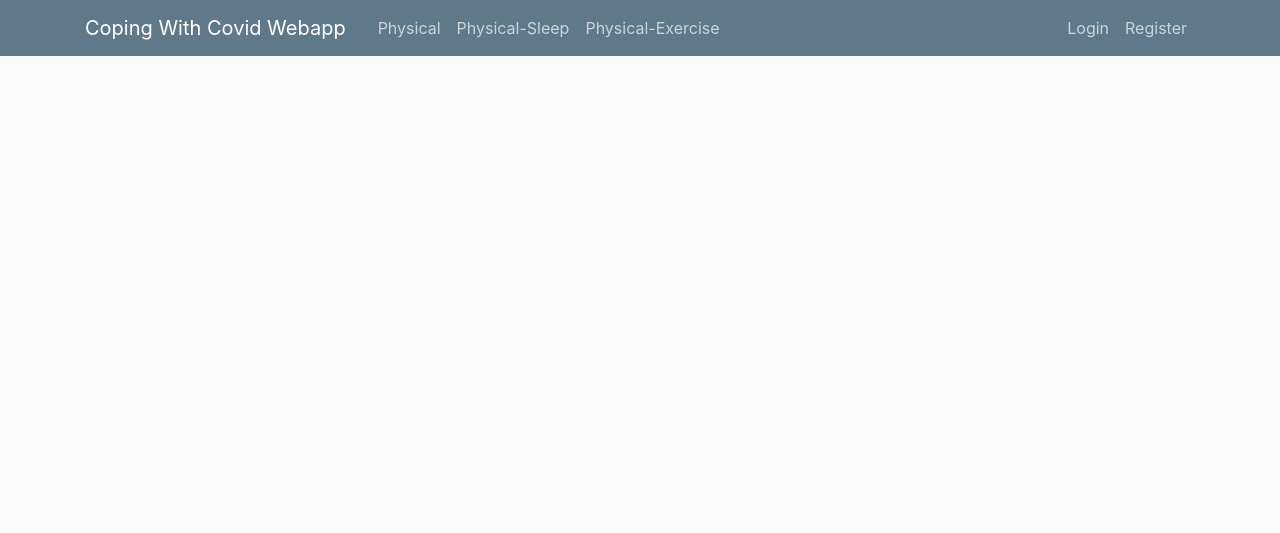
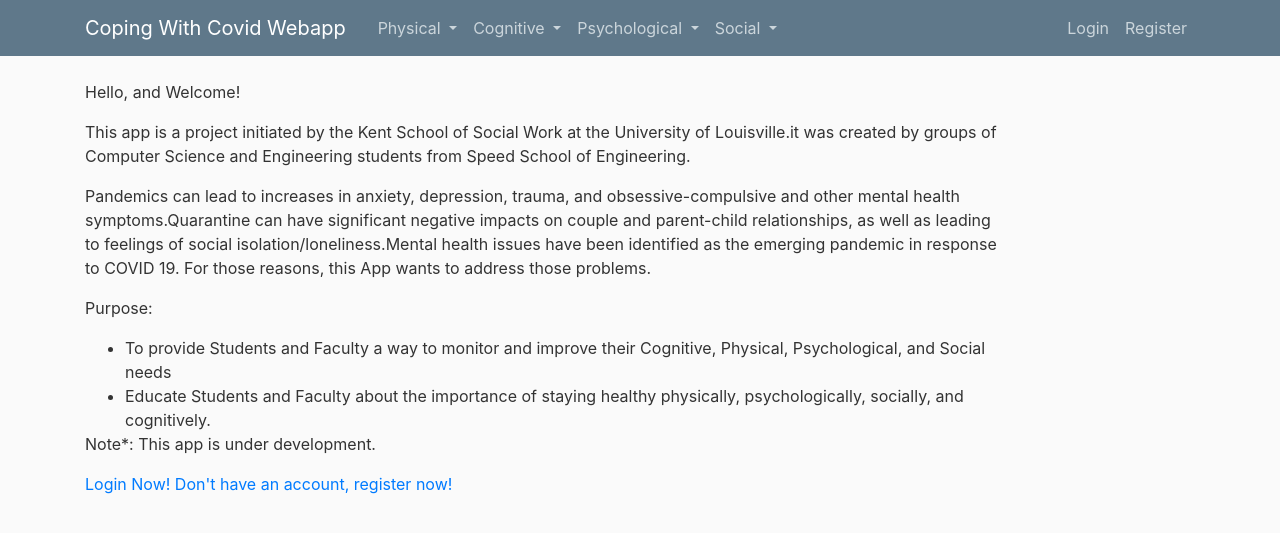
Before and after one commit to lamiku01/HTML_CopingWithCovid, a Django app: page / in a window 1280 px wide. Shown: the top 533 px of the page. Run offline with Django 3.2, Linux system fonts and the light colour scheme; some libraries are stand-ins or nearby versions.

Commit message:
added filler login page; added content

```diff
--- a/CopingWithCovid/CopingWithCovid/urls.py
+++ b/CopingWithCovid/CopingWithCovid/urls.py
@@ -20,6 +20,7 @@ from users import views as user_views
 urlpatterns = [
     path('admin/', admin.site.urls),
     path('register/', user_views.register),
-    path('', include('physical.urls')),
+    path('login/', user_views.login),
+    path('', user_views.home),
     path('physical/', include('physical.urls')),
 ]
--- a/CopingWithCovid/physical/templates/physical/base.html
+++ b/CopingWithCovid/physical/templates/physical/base.html
@@ -29,13 +29,48 @@
       </button>
       <div class="collapse navbar-collapse" id="navbarToggle">
         <div class="navbar-nav mr-auto">
-          <a class="nav-item nav-link" href="/physical">Physical</a>
-          <a class="nav-item nav-link" href="/physical/sleep">Physical-Sleep</a>
-          <a class="nav-item nav-link" href="/physical/exercise">Physical-Exercise</a>
+          <li class="nav-item dropdown">
+            <a class="nav-link dropdown-toggle" href="#" id="navbarDropdown" role="button" data-toggle="dropdown" aria-haspopup="true" aria-expanded="false">
+              Physical
+            </a>
+            <div class="dropdown-menu" aria-labelledby="navbarDropdown">
+              <a class="dropdown-item" href="/physical">Home</a>
+              <div class="dropdown-divider"></div>
+              <a class="dropdown-item" href="/physical/sleep">Sleep</a>
+              <a class="dropdown-item" href="/physical/exercise">Exercise</a>
+            </div>
+          </li>
+          <li class="nav-item dropdown">
+            <a class="nav-link dropdown-toggle" href="#" id="navbarDropdown" role="button" data-toggle="dropdown" aria-haspopup="true" aria-expanded="false">
+              Cognitive
+            </a>
+            <div class="dropdown-menu" aria-labelledby="navbarDropdown">
+              <a class="dropdown-item" href="#">Home</a>
+            </div>
+          </li>
+          <li class="nav-item dropdown">
+            <a class="nav-link dropdown-toggle" href="#" id="navbarDropdown" role="button" data-toggle="dropdown" aria-haspopup="true" aria-expanded="false">
+              Psychological
+            </a>
+            <div class="dropdown-menu" aria-labelledby="navbarDropdown">
+              <a class="dropdown-item" href="#">Home</a>
+              <div class="dropdown-divider"></div>
+            </div>
+          </li>
+          <li class="nav-item dropdown">
+            <a class="nav-link dropdown-toggle" href="#" id="navbarDropdown" role="button" data-toggle="dropdown" aria-haspopup="true" aria-expanded="false">
+              Social
+            </a>
+            <div class="dropdown-menu" aria-labelledby="navbarDropdown">
+              <a class="dropdown-item" href="#">Home</a>
+              <div class="dropdown-divider"></div>
+              <a class="dropdown-item" href="#">Communication</a>
+            </div>
+          </li>
         </div>
         <!-- Navbar Right Side -->
         <div class="navbar-nav">
-          <a class="nav-item nav-link" href="#">Login</a>
+          <a class="nav-item nav-link" href="/login">Login</a>
           <a class="nav-item nav-link" href="/register">Register</a>
         </div>
       </div>
--- a/CopingWithCovid/physical/templates/physical/home.html
+++ b/CopingWithCovid/physical/templates/physical/home.html
@@ -1,3 +1,16 @@
 {% extends "physical/base.html" %}
 {% block content %}
+<h1>Physical Health</h1>
+<p>Physical Health is related to one's body and how one is taking care of it. It can have a variety of impacts:</p>
+<ul>
+  <li>Decrease risk of diseases</li>
+  <li>Feel great</li>
+  <li>Look better</li>
+  <li>Sleep better</li>
+  <li>Live longer—up to five years according to the American Journal of Preventative Medicine!</li>
+  <li>Avoid injury</li>
+  <li>Increase mental health and social wellbeing</li>
+</ul>
+<p><br><b>Fact: </b>According to studies in the Lancet physical activity brings “a sense of purpose and value, a better quality of life, improved sleep, and reduced stress, as well as stronger relationships and social connectedness."</p>
+<p></p>
 {% endblock content %}
--- a/CopingWithCovid/physical/views.py
+++ b/CopingWithCovid/physical/views.py
@@ -1,9 +1,10 @@
 from django.shortcuts import render
 from django.http import HttpResponse
 
-# Create your views here.
+
+
 def home(request):
-	return render(request, 'physical/home.html', {'title': "Home"})
+	return render(request, 'physical/home.html', {'title': "Physical"})
 
 def sleep(request):
 	return render(request, 'physical/sleep.html', {'title': "Sleep"})
--- /dev/null
+++ b/CopingWithCovid/users/templates/users/home.html
@@ -0,0 +1,17 @@
+{% extends "physical/base.html" %}
+{% block content %}
+
+<p>Hello, and Welcome!</p>
+<p>This app is a project initiated by the Kent School of Social Work at the University of Louisville.it was created by groups of Computer Science and Engineering students from Speed School of Engineering.&nbsp;</p>
+<p>Pandemics can lead to increases in anxiety, depression, trauma, and obsessive-compulsive and other mental health symptoms.Quarantine can have significant negative impacts on couple and parent-child relationships, as well as leading to feelings of social isolation/loneliness.Mental health issues have been identified as the emerging pandemic in response to COVID 19. For those reasons, this App wants to address those problems.&nbsp;</p>
+<p>Purpose:</p>
+<ul>
+<li>To provide Students and Faculty a way to monitor and improve their Cognitive, Physical, Psychological, and Social needs</li>
+<li>Educate Students and Faculty about the importance of staying healthy physically, psychologically, socially, and cognitively.</li>
+</ul>
+<p>Note*: This app is under development.</p>
+
+ <a href="/login">Login Now!</a>
+ <a href="/register">Don't have an account, register now!</a>
+
+{% endblock content %}
--- /dev/null
+++ b/CopingWithCovid/users/templates/users/login.html
@@ -0,0 +1,5 @@
+{% extends "physical/base.html" %}
+{% load crispy_forms_tags %}
+{% block content %}
+
+{% endblock content %}
--- a/CopingWithCovid/users/templates/users/register.html
+++ b/CopingWithCovid/users/templates/users/register.html
@@ -14,7 +14,7 @@
 		</form>
 		<div class="border-top pt-3">
 			<small class="text-muted">
-				 <a class="ml-2" href="#">Already have an account? Sign In</a>
+				 <a class="ml-2" href="/login">Already have an account? Sign In</a>
 			</small>
 		</div>
 	</div>
--- a/CopingWithCovid/users/views.py
+++ b/CopingWithCovid/users/views.py
@@ -1,6 +1,13 @@
 from django.shortcuts import render, redirect
 from django.contrib.auth.forms import UserCreationForm
 from django.contrib import messages
+
+# Create your views here.
+def home(request):
+	return render(request, 'users/home.html', {'title': "Home"})
+
+def login(request):
+	return render(request, 'users/login.html', {'title': "Home"})
 
 def register(request):
 	if request.method == 'POST':
@@ -9,7 +16,7 @@ def register(request):
 			form.save()
 			username = form.cleaned_data.get('username')
 			messages.success(request, f'Account Created for {username}!')
-			return redirect('physical-home')
+			return redirect('users/home.html')
 	else:
 		form = UserCreationForm()
 	return render(request, 'users/register.html', {'form': form})
```
Also changed, not shown: CopingWithCovid/physical/templates/physical/exercise.html (+12 -1 lines), CopingWithCovid/physical/templates/physical/sleep.html (+11 -1 lines), CopingWithCovid/db.sqlite3.
